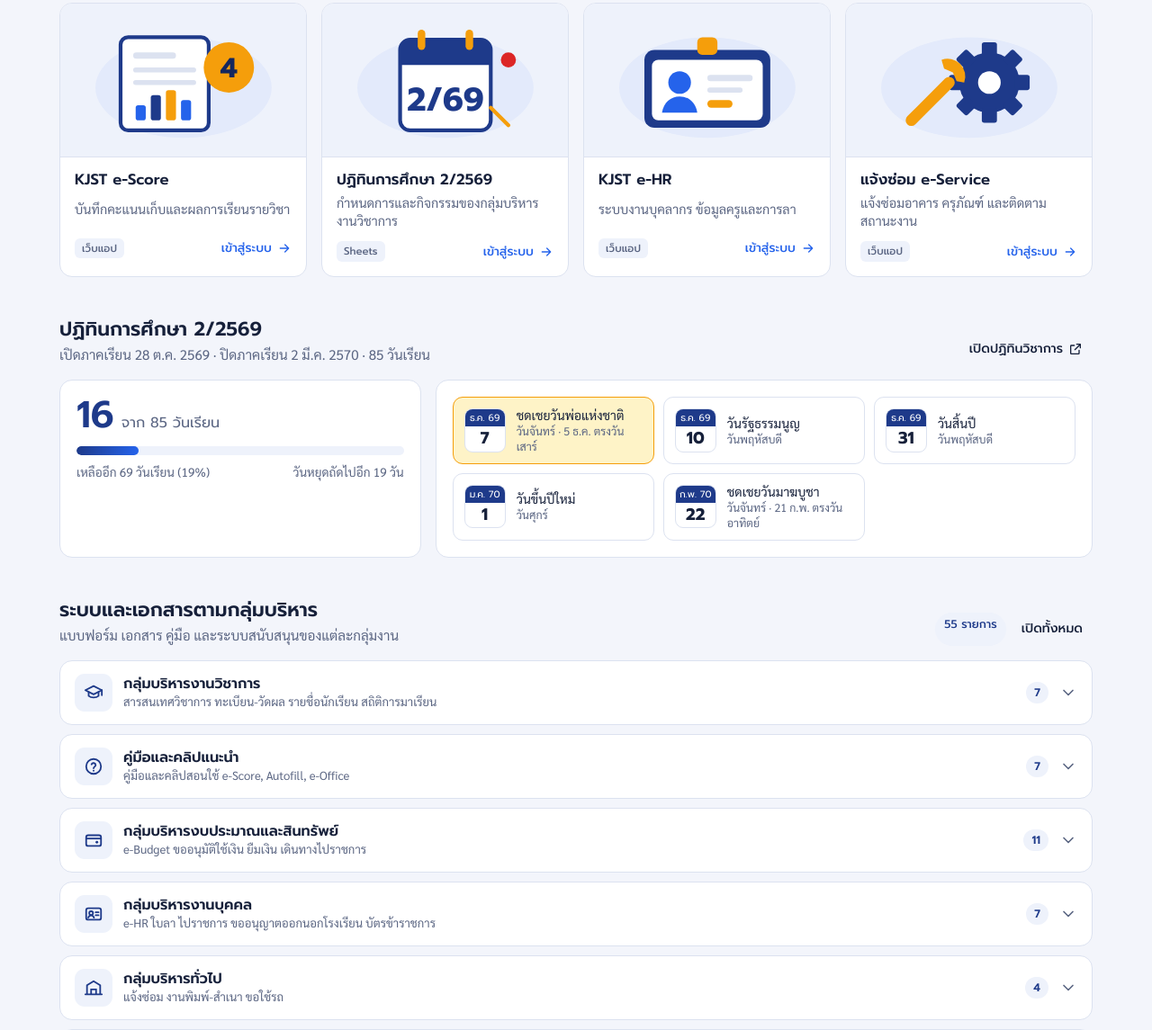
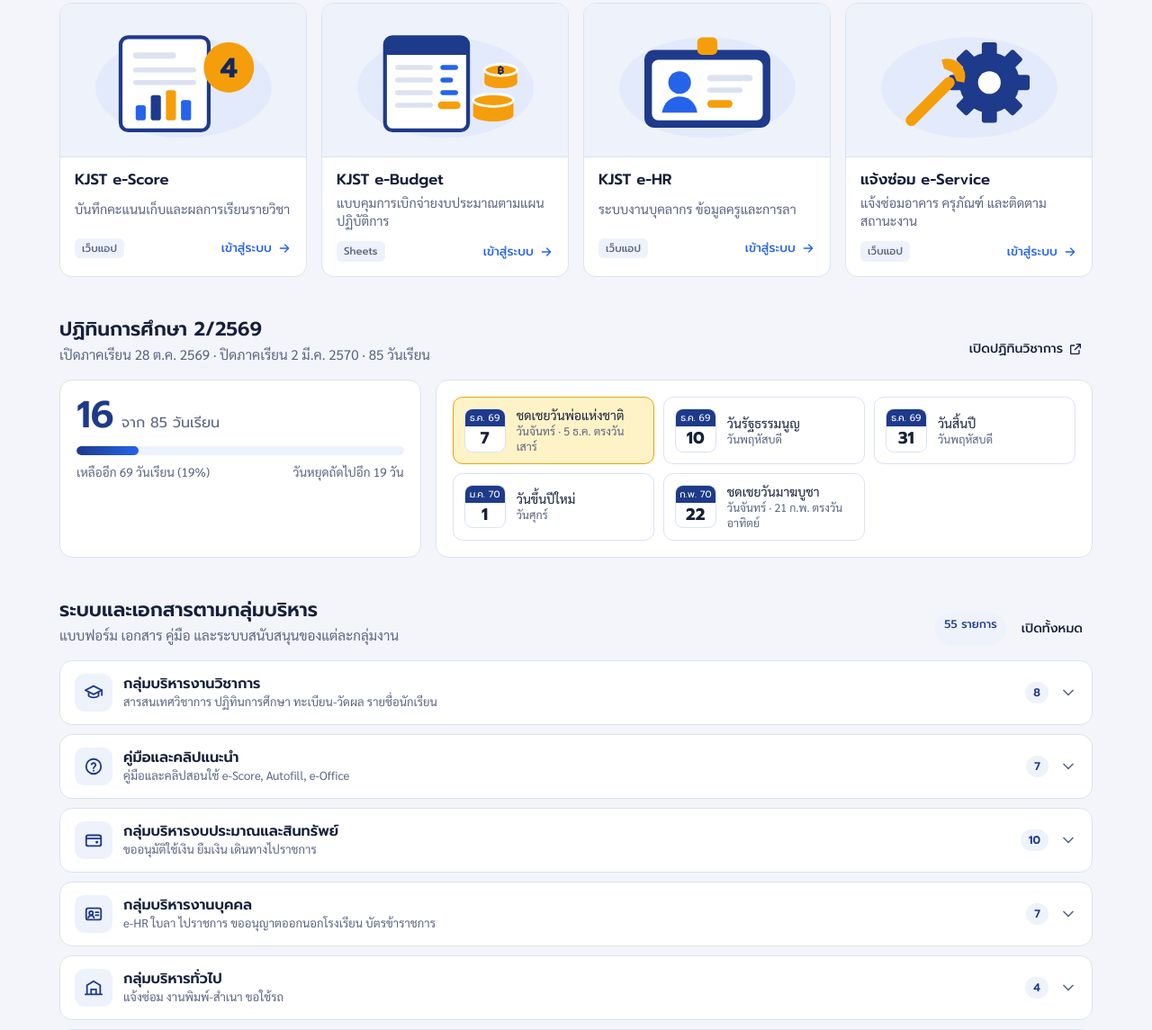
Before and after one commit to panth427-KJST/KJST-Portal, a plain HTML site: page index.html in a window 1280 px wide. Shown: the part 639-1784 px from the top of the page at 90% size. Drawn offline with Linux system fonts and the light colour scheme; no server answers.

Commit message:
Daily tiles: KJST e-Budget replaces academic calendar; calendar moved to academic group
Co-Authored-By: Claude Opus 5.5 <noreply@anthropic.com>
Claude-Session: https://claude.ai/code/session_01XEFqcpmfsTdMZ2mfGRyDyM

```diff
--- a/index.html
+++ b/index.html
@@ -537,6 +537,7 @@ timetable:`<svg viewBox="0 0 160 100"><ellipse class="il-blob" cx="80" cy="56" r
 substitute:`<svg viewBox="0 0 160 100"><ellipse class="il-blob" cx="80" cy="56" rx="70" ry="40"/><circle class="il-navy" cx="48" cy="40" r="11"/><path class="il-navy" d="M28 86c1-16 9-25 20-25s19 9 20 25z"/><circle class="il-gold" cx="112" cy="40" r="11"/><path class="il-gold" d="M92 86c1-16 9-25 20-25s19 9 20 25z"/><path class="il-line" d="M66 30c8-8 20-8 28 0"/><path class="il-line" d="M90 22l4 8-9 1"/><path d="M94 52c-8 8-20 8-28 0" fill="none" stroke="var(--gold)" stroke-width="3" stroke-linecap="round"/><path d="M70 60l-4-8 9-1" fill="none" stroke="var(--gold)" stroke-width="3" stroke-linecap="round" stroke-linejoin="round"/></svg>`,
 eoffice:`<svg viewBox="0 0 160 100"><ellipse class="il-blob" cx="80" cy="56" rx="70" ry="40"/><rect class="il-paper" x="60" y="12" width="52" height="64" rx="5" stroke="var(--navy)" stroke-width="3" transform="rotate(8 86 44)"/><g transform="rotate(8 86 44)"><rect class="il-soft" x="68" y="24" width="34" height="4" rx="2"/><rect class="il-soft" x="68" y="32" width="28" height="4" rx="2"/><rect class="il-soft" x="68" y="40" width="34" height="4" rx="2"/><circle cx="96" cy="62" r="8" fill="none" stroke="var(--urgent)" stroke-width="3"/></g><rect class="il-navy" x="30" y="44" width="72" height="46" rx="6"/><path class="il-wl" d="M33 48l33 22 33-22"/><circle class="il-gold" cx="118" cy="30" r="10"/><path class="il-wl" d="M113 30l4 4 6-7"/></svg>`,
 escore:`<svg viewBox="0 0 160 100"><ellipse class="il-blob" cx="80" cy="56" rx="70" ry="40"/><rect class="il-paper" x="30" y="16" width="70" height="74" rx="6" stroke="var(--navy)" stroke-width="3"/><rect class="il-soft" x="40" y="28" width="34" height="5" rx="2.5"/><rect class="il-soft" x="40" y="40" width="50" height="4" rx="2"/><rect class="il-soft" x="40" y="50" width="50" height="4" rx="2"/><rect class="il-blue" x="42" y="70" width="8" height="12" rx="2"/><rect class="il-navy" x="54" y="62" width="8" height="20" rx="2"/><rect class="il-gold" x="66" y="58" width="8" height="24" rx="2"/><rect class="il-blue" x="78" y="66" width="8" height="16" rx="2"/><circle class="il-gold" cx="116" cy="40" r="20"/><text x="116" y="48" text-anchor="middle" font-family="Prompt,sans-serif" font-weight="700" font-size="22" fill="var(--navy-deep)">4</text></svg>`,
+budget:`<svg viewBox="0 0 160 100"><ellipse class="il-blob" cx="80" cy="56" rx="70" ry="40"/><rect class="il-paper" x="32" y="16" width="66" height="74" rx="6" stroke="var(--navy)" stroke-width="3"/><rect class="il-navy" x="32" y="16" width="66" height="14" rx="6"/><rect class="il-navy" x="32" y="24" width="66" height="6"/><g class="il-soft"><rect x="40" y="38" width="30" height="4" rx="2"/><rect x="40" y="48" width="30" height="4" rx="2"/><rect x="40" y="58" width="30" height="4" rx="2"/><rect x="40" y="68" width="30" height="4" rx="2"/></g><g class="il-blue"><rect x="76" y="38" width="14" height="4" rx="2"/><rect x="76" y="48" width="10" height="4" rx="2"/><rect x="76" y="58" width="14" height="4" rx="2"/></g><rect class="il-gold" x="74" y="67" width="18" height="6" rx="3"/><ellipse class="il-gold" cx="118" cy="78" rx="16" ry="5"/><rect class="il-gold" x="102" y="66" width="32" height="12"/><ellipse class="il-gold" cx="118" cy="66" rx="16" ry="5" stroke="var(--paper)" stroke-width="2"/><ellipse class="il-gold" cx="124" cy="52" rx="13" ry="4.5"/><rect class="il-gold" x="111" y="42" width="26" height="10"/><ellipse class="il-gold" cx="124" cy="42" rx="13" ry="4.5" stroke="var(--paper)" stroke-width="2"/><text x="124" y="45" text-anchor="middle" font-family="Prompt,sans-serif" font-weight="700" font-size="8" fill="var(--navy-deep)">฿</text></svg>`,
 calendar:`<svg viewBox="0 0 160 100"><ellipse class="il-blob" cx="80" cy="56" rx="70" ry="40"/><rect class="il-paper" x="44" y="18" width="72" height="72" rx="8" stroke="var(--navy)" stroke-width="3"/><path class="il-navy" d="M44 26a8 8 0 0 1 8-8h56a8 8 0 0 1 8 8v12H44z"/><rect class="il-gold" x="58" y="10" width="6" height="16" rx="3"/><rect class="il-gold" x="96" y="10" width="6" height="16" rx="3"/><text x="80" y="74" text-anchor="middle" font-family="Prompt,sans-serif" font-weight="700" font-size="26" fill="var(--navy)">2/69</text><path d="M116 72l14 14" stroke="var(--gold)" stroke-width="3" stroke-linecap="round"/><circle cx="130" cy="34" r="6" class="il-red"/></svg>`,
 ehr:`<svg viewBox="0 0 160 100"><ellipse class="il-blob" cx="80" cy="56" rx="70" ry="40"/><rect class="il-navy" x="30" y="26" width="100" height="62" rx="8"/><rect class="il-paper" x="36" y="34" width="88" height="48" rx="5"/><circle class="il-blue" cx="58" cy="52" r="9"/><path class="il-blue" d="M44 76c1-8 7-13 14-13s13 5 14 13z"/><rect class="il-soft" x="80" y="46" width="36" height="5" rx="2.5"/><rect class="il-soft" x="80" y="56" width="28" height="4" rx="2"/><rect class="il-gold" x="80" y="66" width="20" height="6" rx="3"/><rect class="il-gold" x="72" y="16" width="16" height="14" rx="4"/></svg>`,
 eservice:`<svg viewBox="0 0 160 100"><ellipse class="il-blob" cx="80" cy="56" rx="70" ry="40"/><g transform="translate(96 52)"><circle r="24" class="il-navy"/><g class="il-navy"><rect x="-6" y="-32" width="12" height="12" rx="2"/><rect x="-6" y="20" width="12" height="12" rx="2"/><rect x="-32" y="-6" width="12" height="12" rx="2"/><rect x="20" y="-6" width="12" height="12" rx="2"/><rect x="-6" y="-32" width="12" height="12" rx="2" transform="rotate(45)"/><rect x="-6" y="20" width="12" height="12" rx="2" transform="rotate(45)"/><rect x="-32" y="-6" width="12" height="12" rx="2" transform="rotate(45)"/><rect x="20" y="-6" width="12" height="12" rx="2" transform="rotate(45)"/></g><circle r="9" class="il-paper"/></g><path d="M34 82l30-30" stroke="var(--gold)" stroke-width="9" stroke-linecap="round"/><path class="il-gold" d="M58 34a14 14 0 0 1 18 18l-6-1-3-7-7-3z"/></svg>`
@@ -550,13 +551,14 @@ const DAILY = [
  {art:"substitute",t:"ระบบจัดสอนแทน",d:"บันทึกการลา มอบหมายครูสอนแทน และสลับคาบ",k:"เว็บแอป",u:"https://script.google.com/macros/s/AKfycbwLkY4-qSN5dshALjUTeu88VFKT1vyqnSb6U9k5izfsmHwxe6v270mGOsTNg8ijRZk6/exec",kw:"สอนแทน ลา สลับคาบ"},
  {art:"eoffice",t:"KJST e-Office",d:"สารบรรณอิเล็กทรอนิกส์ รับ-ส่ง-เกษียนหนังสือราชการ",k:"เว็บแอป",u:"https://script.google.com/a/macros/kjst.ac.th/s/AKfycby1h12m12VD4QFgWy7UFv2BgnQIQr2exMJZTrNCcYeWX06zse4OdGo5584X_PESRTgAZw/exec",kw:"สารบรรณ หนังสือ eoffice"},
  {art:"escore",t:"KJST e-Score",d:"บันทึกคะแนนเก็บและผลการเรียนรายวิชา",k:"เว็บแอป",u:"https://script.google.com/a/macros/kjst.ac.th/s/AKfycbwrNtIk94Peqe26Wf59mnmuAg1LNNSmiEfOrRvhOT8J-k01Za6r_Lzg_1ZocxeMT3qQwQ/exec",kw:"คะแนน score ปพ"},
- {art:"calendar",t:"ปฏิทินการศึกษา 2/2569",d:"กำหนดการและกิจกรรมของกลุ่มบริหารงานวิชาการ",k:"Sheets",u:"https://docs.google.com/spreadsheets/d/1fyZ25tW4qX8b5BpgtillgnX_0yAPDKqoOF6pL44cyR0/edit?usp=sharing",kw:"ปฏิทิน วันหยุด calendar"},
+ {art:"budget",t:"KJST e-Budget",d:"แบบคุมการเบิกจ่ายงบประมาณตามแผนปฏิบัติการ",k:"Sheets",u:"https://docs.google.com/spreadsheets/d/1NEQbnGaDLgNzG9HPSwOxMRYgxfdG31cFWWhhRiACliE/edit?usp=sharing",kw:"งบ งบประมาณ budget เบิกจ่าย แผน"},
  {art:"ehr",t:"KJST e-HR",d:"ระบบงานบุคลากร ข้อมูลครูและการลา",k:"เว็บแอป",u:"https://panth427-kjst.github.io/KJST-eHR/?openExternalBrowser=1",kw:"บุคลากร ลา hr"},
  {art:"eservice",t:"แจ้งซ่อม e-Service",d:"แจ้งซ่อมอาคาร ครุภัณฑ์ และติดตามสถานะงาน",k:"เว็บแอป",u:"https://script.google.com/macros/s/AKfycbzvT-AreoDYtZFySM2AbKcnoCO47LS7Aa8OyU0xN5iGBxK3zINPFtfY7rrwZ-RRPmTgSA/exec",kw:"ซ่อม service"}
 ];
 const GROUPS = [
- {id:"acad",d:"สารสนเทศวิชาการ ทะเบียน-วัดผล รายชื่อนักเรียน สถิติการมาเรียน",icon:"g-acad",t:"กลุ่มบริหารงานวิชาการ",items:[
+ {id:"acad",d:"สารสนเทศวิชาการ ปฏิทินการศึกษา ทะเบียน-วัดผล รายชื่อนักเรียน",icon:"g-acad",t:"กลุ่มบริหารงานวิชาการ",items:[
   ["ระบบสารสนเทศกลุ่มบริหารงานวิชาการ","sheet","https://docs.google.com/spreadsheets/d/1PyjOp9j3lunBFPK2eOo92vw6wuQetTZW9PI6IcG_GGA/edit?usp=sharing"],
+  ["ปฏิทินการศึกษา / ปฏิทินวิชาการ 2/2569","sheet","https://docs.google.com/spreadsheets/d/1fyZ25tW4qX8b5BpgtillgnX_0yAPDKqoOF6pL44cyR0/edit?usp=sharing","ปฏิทิน วันหยุด calendar กำหนดการ"],
   ["ระบบงานทะเบียน-วัดผล (SGS)","web","https://sgs.bopp-obec.info/","sgs ทะเบียน วัดผล ปพ"],
   ["สถิติการมาเรียน","sheet",ATT+"#gid=1792444352","มาเรียน สถิติ"],
   ["รายงานการมาเรียนรายวัน (ชีตรวม)","sheet",ATT+"?usp=sharing","มาเรียน"],
@@ -573,8 +575,7 @@ const GROUPS = [
   ["คลิปการใช้งานโปรแกรม Autofill","clip","https://drive.google.com/file/d/1ax30DBqw_lXNjsE0wlVX_UTmc9f5ejWE/view?usp=drive_link","autofill"],
   ["คู่มือการใช้งาน e-Office","web","https://panth427.github.io/KJST-e-office_Manual/","eoffice สารบรรณ"]
  ]},
- {id:"budget",d:"e-Budget ขออนุมัติใช้เงิน ยืมเงิน เดินทางไปราชการ",icon:"g-budget",t:"กลุ่มบริหารงบประมาณและสินทรัพย์",items:[
-  ["แบบคุมการเบิกจ่ายงบประมาณ (KJST e-Budget)","sheet","https://docs.google.com/spreadsheets/d/1NEQbnGaDLgNzG9HPSwOxMRYgxfdG31cFWWhhRiACliE/edit?usp=sharing","งบ budget เบิกจ่าย"],
+ {id:"budget",d:"ขออนุมัติใช้เงิน ยืมเงิน เดินทางไปราชการ",icon:"g-budget",t:"กลุ่มบริหารงบประมาณและสินทรัพย์",items:[
   ["ยื่นคำขออนุมัติใช้เงิน (ตัดแผน)","form","https://docs.google.com/forms/d/e/1FAIpQLSe_z7bcd5kdKX6YRhMYxZJFki5OFyE7ChxoXEcBPI1Lbr2VwQ/viewform?usp=header","ตัดแผน ใช้เงิน"],
   ["แบบขอใช้เงินตามแผนฯ (.docx)","doc","https://docs.google.com/document/d/170l4mnWf7cXRnzWNRrSks58uXQ4EfURV/edit?usp=sharing&ouid=112382937006194308274&rtpof=true&sd=true","ตัดแผน ใช้เงิน"],
   ["แบบขอใช้เงินตามแผนฯ (.pdf)","pdf","https://drive.google.com/file/d/1XAtXAAObB5oBNIodUfSay02nJ_CKgFH5/view?usp=sharing","ตัดแผน ใช้เงิน"],
```
Also changed, not shown: src/index.template.html (+5 -4 lines).
